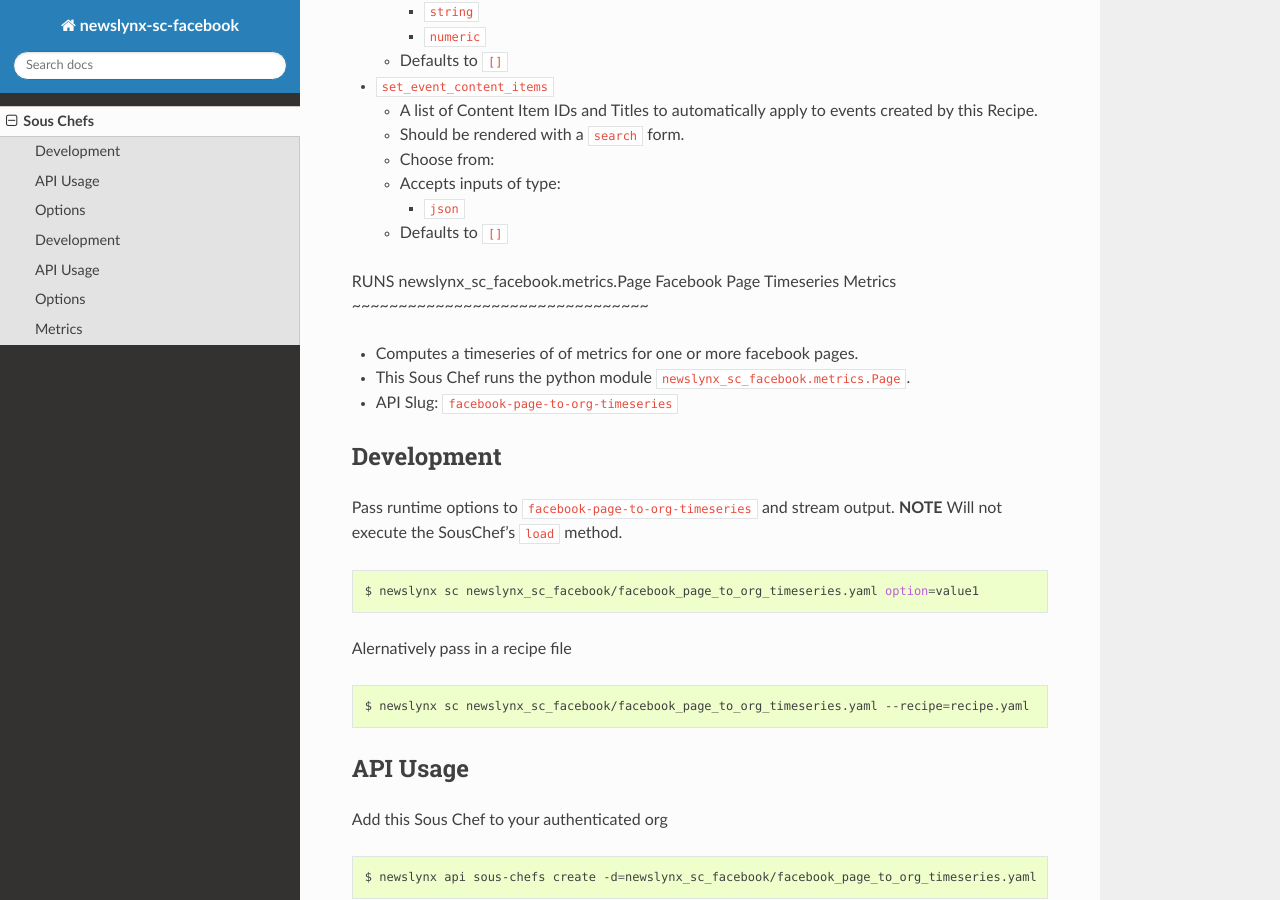
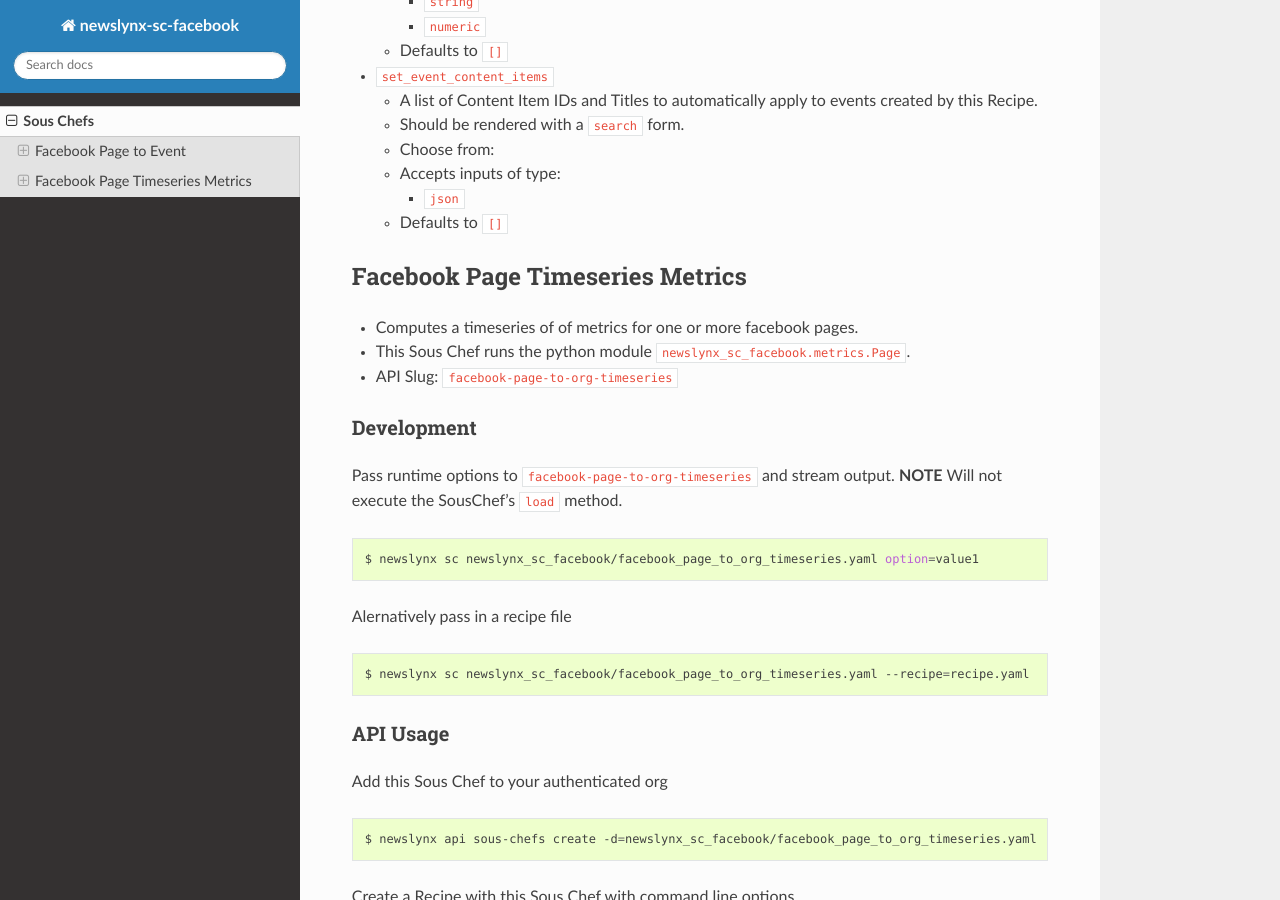
Before and after one commit to newslynx/newslynx-sc-facebook, a Sphinx documentation site: the page built from docs/sous-chefs.rst, in a window 1280 px wide and 900 px high, scrolled down 2727 px. Built offline with Sphinx 7.4.7 and the Read the Docs theme 2.0.0, drawn with Linux system fonts in a browser that asks for light colours; pages that are not in the unit, such as notebooks, are missing from menus; some of the changed text lies outside the part shown.

Commit message:
=Auto update at `date`

```diff
--- a/docs/sous-chefs.rst
+++ b/docs/sous-chefs.rst
@@ -3,7 +3,6 @@
 -------------
 **newslynx-sc-facebook** provides access to the following Sous Chefs
 
-RUNS newslynx_sc_facebook.events.Page
 Facebook Page to Event
 ~~~~~~~~~~~~~~~~~~~~~~
 
@@ -184,7 +183,6 @@
 
 
 
-RUNS newslynx_sc_facebook.metrics.Page
 Facebook Page Timeseries Metrics
 ~~~~~~~~~~~~~~~~~~~~~~~~~~~~~~~~
 
```
